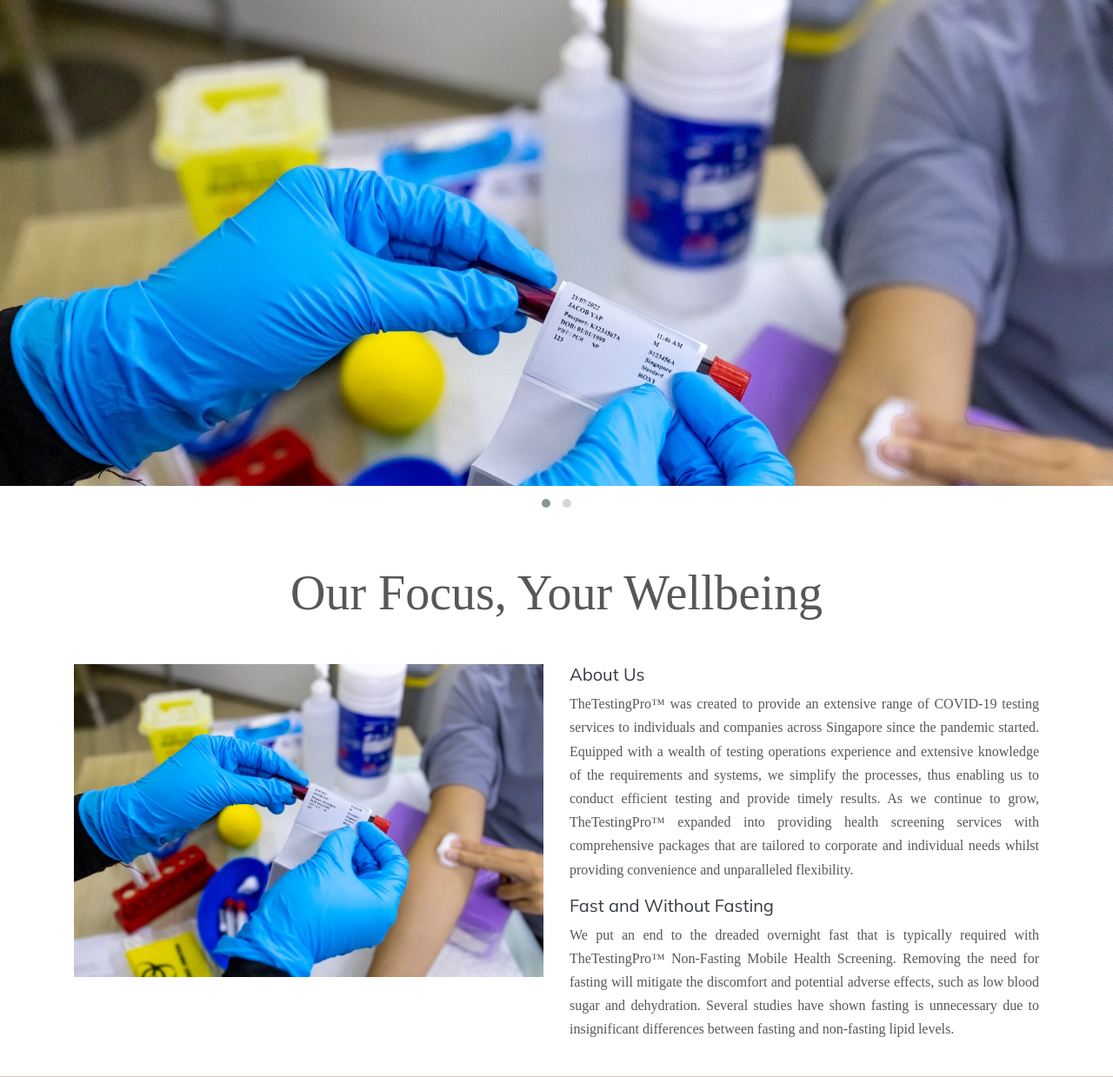
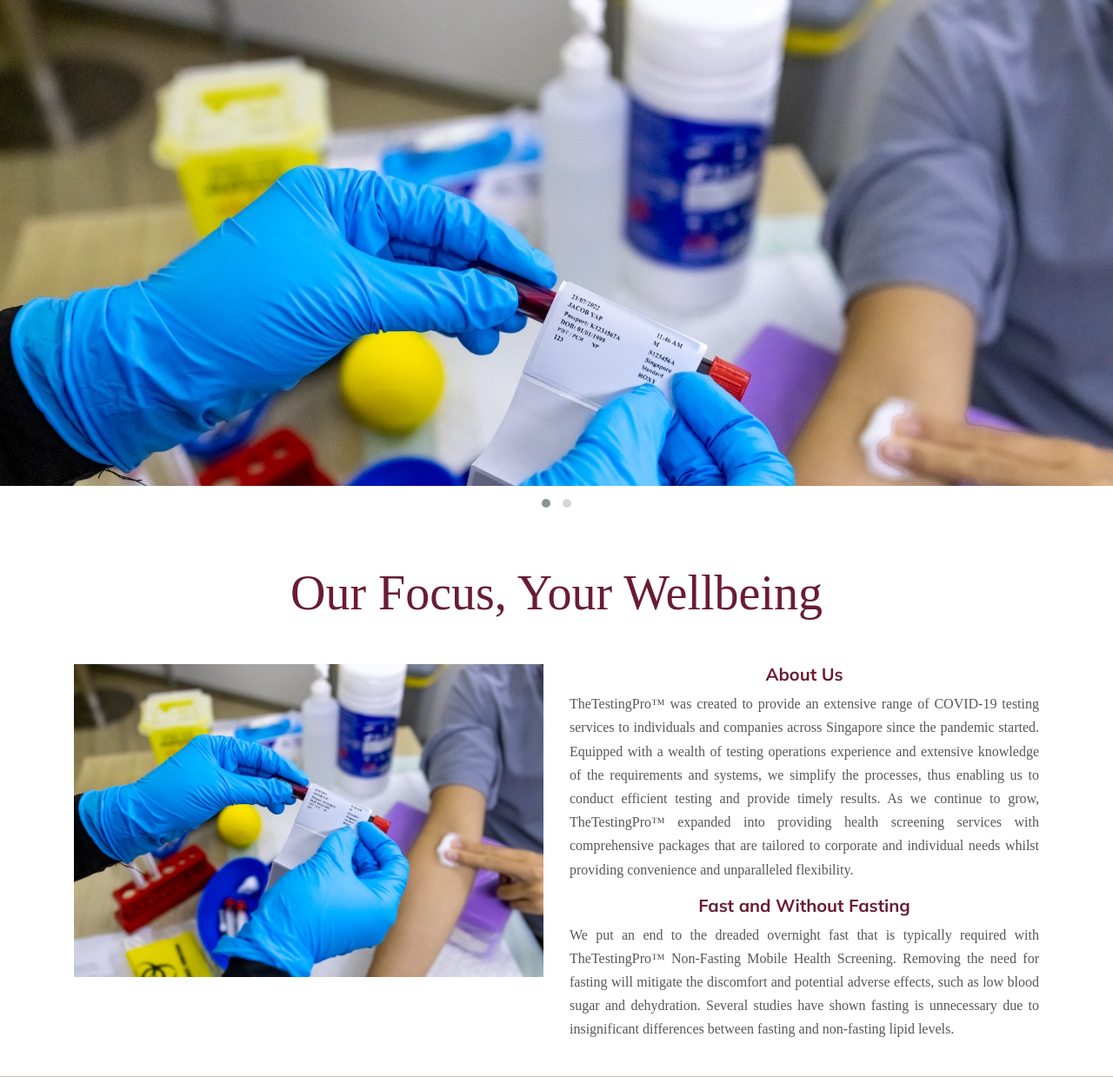
Before and after one commit to astejobs/healthscreening, a PHP site: page / in a window 1280 px wide. Shown: the part 139-1378 px from the top of the page at 87% size. Run offline with PHP 8.4, Linux system fonts and the light colour scheme; some libraries are stand-ins or nearby versions; some web fonts are replaced.

Commit message:
Design changes

```diff
--- a/corporateHealthPage.php
+++ b/corporateHealthPage.php
@@ -92,6 +92,9 @@
       box-shadow: rgba(100, 100, 111, 0.2) 0px 7px 29px 0px;
       transform: scale(1.1);
       transition: transform .5s ease;
+    }
+    .dropdown{
+      border-top:2px solid #691C32 !important;
     }
 
 
--- a/focustable.php
+++ b/focustable.php
@@ -79,6 +79,9 @@
     padding-bottom:15%  !important;
 
   }
+  .dropdown{
+      border-top:2px solid #691C32 !important;
+    }
 
   </style>
 
--- a/index.php
+++ b/index.php
@@ -77,6 +77,10 @@
     .dropdown{
       border-top:2px solid #691C32 !important;
     }
+    .addColorr{
+      color:#691C32 !important;
+    }
+
   </style>
 
 </head>
@@ -122,7 +126,7 @@
     </div>
 
    <div class="container mb-4 ">
-    <p class="text-center display-4 mb-5">Our Focus, Your Wellbeing</p>
+    <p class="text-center addColor display-4 mb-5">Our Focus, Your Wellbeing</p>
     <div class="row">
 
         <div class="col-md-6">
@@ -134,8 +138,8 @@
 
             <div class="row">
               <div class="col-md-12">
-                <h5 class="text-dark fs-5">About Us</h5>
-                        <p class="text-justify"> TheTestingPro™ was created to provide an extensive range of COVID-19 testing services to individuals and companies across Singapore since the pandemic started. Equipped with a wealth of testing operations experience and extensive knowledge of the requirements and systems, we simplify the processes, thus enabling us to conduct efficient testing and provide timely results.
+                <h5 class="text-dark text-center addColorr font-weight-bold">About Us</h5>
+                        <p class="text-justify "> TheTestingPro™ was created to provide an extensive range of COVID-19 testing services to individuals and companies across Singapore since the pandemic started. Equipped with a wealth of testing operations experience and extensive knowledge of the requirements and systems, we simplify the processes, thus enabling us to conduct efficient testing and provide timely results.
 
                         As we continue to grow, TheTestingPro™ expanded into providing health screening services with comprehensive packages that are tailored to corporate and individual needs whilst providing convenience and unparalleled flexibility.
                         </p>
@@ -146,7 +150,7 @@
              <div class="row">
 
      <div class="col-md-12">
-       <h5 class="text-dark fs-5 ">Fast and Without Fasting</h5>
+       <h5 class="text-dark fs-5 text-center addColorr font-weight-bold">Fast and Without Fasting</h5>
          <p class="text-justify">We put an end to the dreaded overnight fast that is typically required with TheTestingPro™ Non-Fasting Mobile Health Screening. Removing the need for fasting will mitigate the discomfort and potential adverse effects, such as low blood sugar and dehydration. Several studies have shown fasting is unnecessary due to insignificant differences between fasting and non-fasting lipid levels. </p>
      </div>
  </div>
--- a/mobilehealthscreening.php
+++ b/mobilehealthscreening.php
@@ -76,6 +76,9 @@
     padding-bottom:20%  !important;
 
   }
+  .dropdown{
+      border-top:2px solid #691C32 !important;
+    }
 
   </style>
 
```
